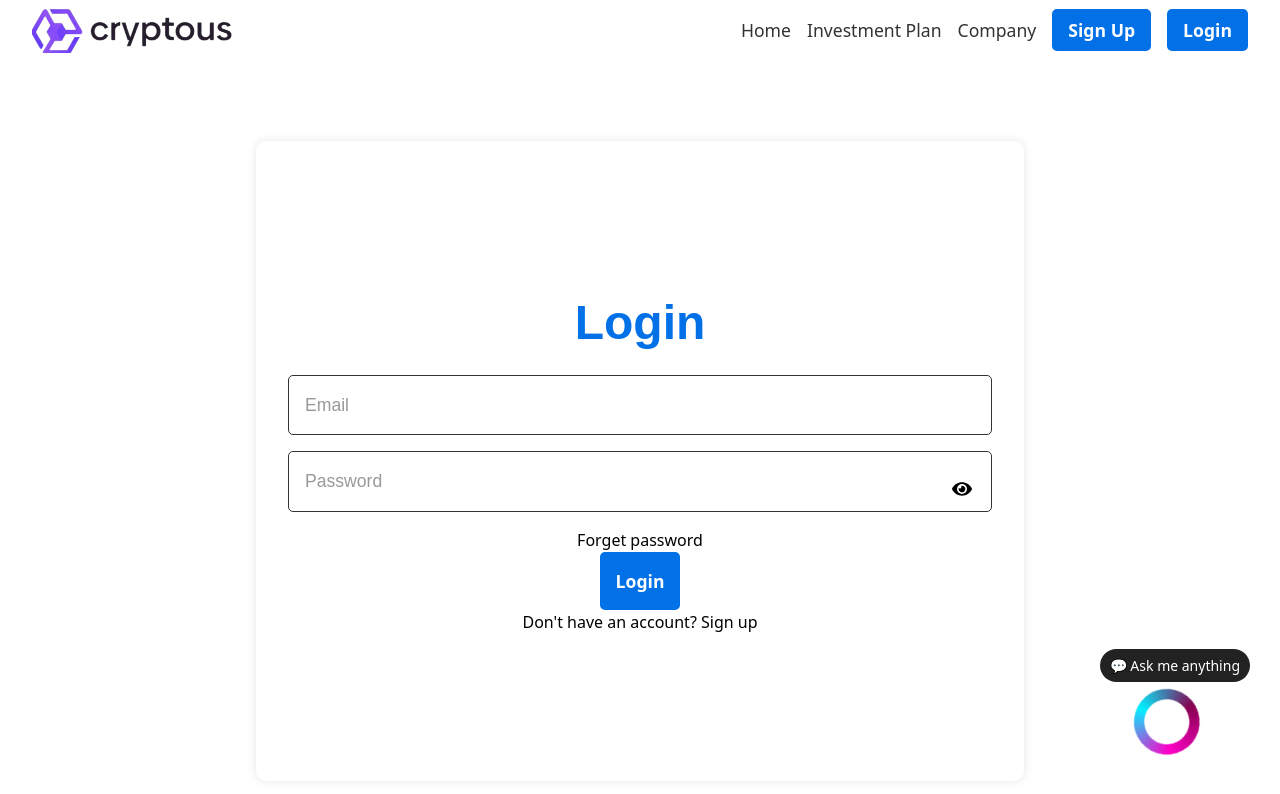
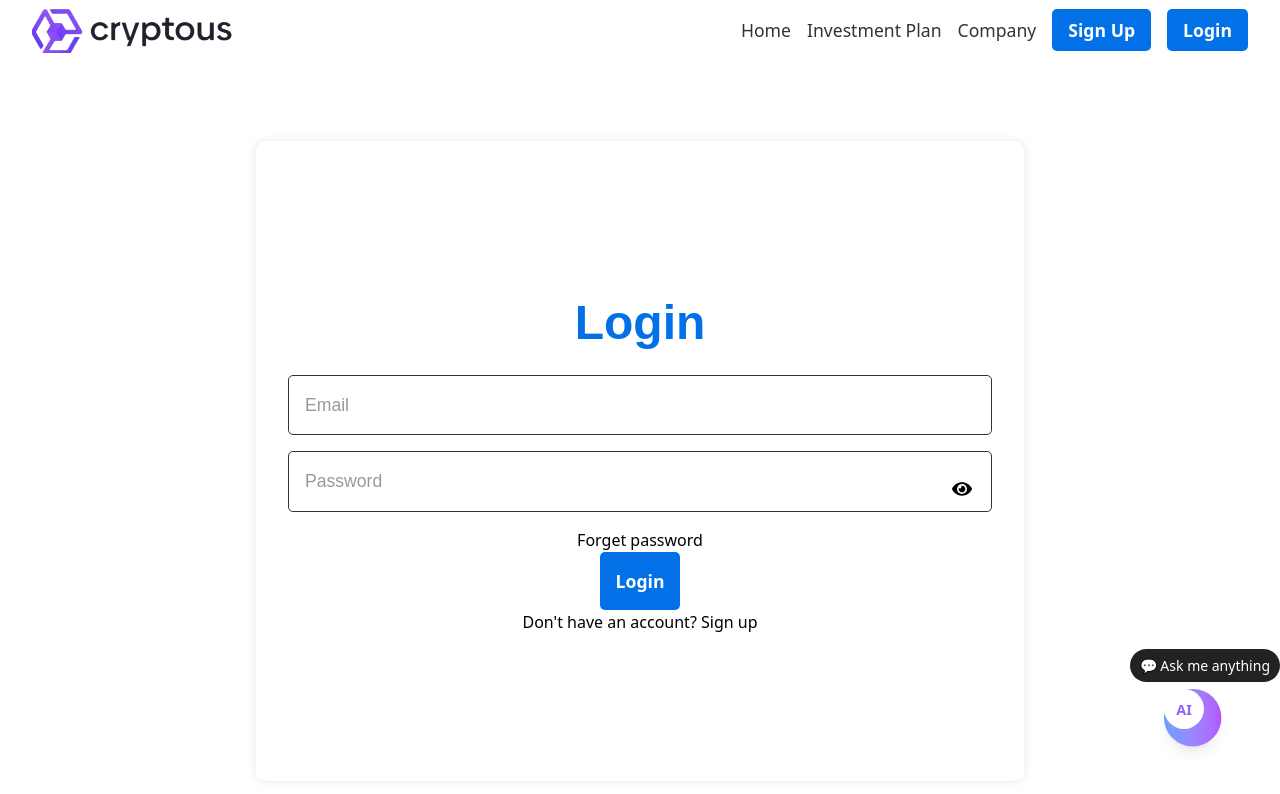
Before and after one commit to Prossytech001/Cryptous, a React (Vite) app: page /login in a window 1280 px wide. Shown: the top 794 px of the page. Built offline with nearby package versions, Linux system fonts and the light colour scheme.

Commit message:
tonight fri

```diff
--- a/src/components/AiIndicator/Aiindicator.css
+++ b/src/components/AiIndicator/Aiindicator.css
@@ -19,7 +19,7 @@
 .assistant-fixed-container {
   position: fixed;
   bottom: 30px;
-  right: 30px;
+  right: 0px;
   cursor: pointer;
   z-index: 9999;
   display: flex;
@@ -63,6 +63,13 @@
     background: #fff;
     padding: 10px;
     box-shadow: 0 -2px 8px rgba(0,0,0,0.1);
+}
+.ai-text{
+    font-size: 14px;
+    color: #662df9;
+    margin: 0;
+    padding: 0;
+    font-weight: 800;
 }
 
 .chat-header {
--- a/src/components/AiIndicator/Aiindicator.jsx
+++ b/src/components/AiIndicator/Aiindicator.jsx
@@ -94,8 +94,10 @@ const AssistantIndicator = () => {
         <div className="assistant-fixed-container" onClick={() => setShowChat(true)}>
           <div className="tooltip-bubble">💬 Ask me anything</div>
           <div className="ring-container w-20 h-20 animate-bounce-ring">
-            <div className="center-div-anis flex justify-center items-center rounded-full p-[6px] animate-rotate-ring bg-[conic-gradient(from_0deg,_#00f0ff,_#87004f,_#ff00c8,_#00f0ff)]">
-              <div className="center-div-ani rounded-full bg-white" />
+            <div className="w-14 h-14 rounded-full bg-gradient-to-r from-blue-500 to-purple-600 animate-pulse shadow-lg">
+              <div className="ai-text flex items-center justify-center center-div-ani rounded-full bg-white" >
+                AI
+                </div>
             </div>
           </div>
         </div>
--- a/src/pages/Chatbox.jsx
+++ b/src/pages/Chatbox.jsx
@@ -214,11 +214,13 @@ const Chatbot = () => {
         { role: "assistant", text: res.data.reply }
       ]);
     } catch (error) {
-      setMessages([
-        ...newMessages,
-        { role: "assistant", text: "❌ Sorry, something went wrong." }
-      ]);
-    } finally {
+  console.error("AI ERROR:", error.response?.data || error.message);
+  const errorMsg = error.response?.data?.error || error.message || "Unknown error";
+  setMessages([
+    ...newMessages,
+    { role: "assistant", text: `❌ Error: ${errorMsg}` }
+  ]);
+} finally {
       setLoading(false);
     }
   };
```
Also changed, not shown: 1 other file (tests, documents, lock files or other folders).
